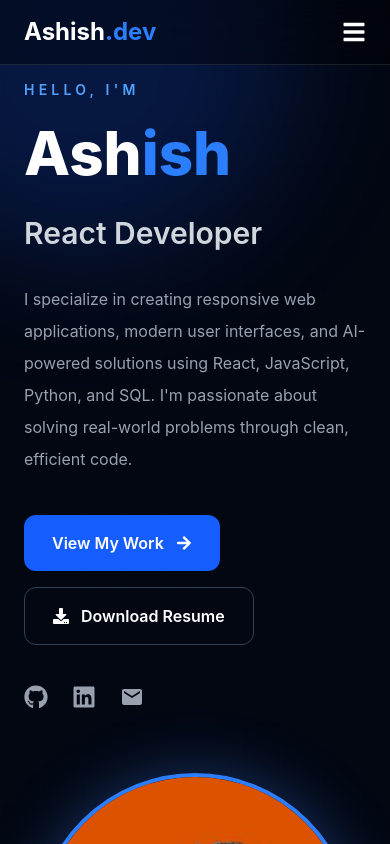
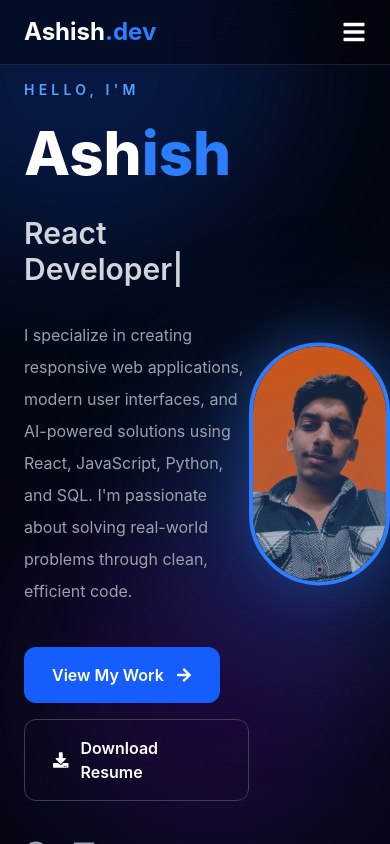
Before and after one commit to AshishPG31/ashish-portfolio, a React app: page / in a window 390 px wide. Shown: the top 844 px of the page. Built offline with nearby package versions, Linux system fonts and the light colour scheme; the HTML template or start-up script is replaced by a standard one.

Commit message:
feat: enhance hero section with modern UI and animations

```diff
--- a/src/sections/Hero/Hero.jsx
+++ b/src/sections/Hero/Hero.jsx
@@ -1,3 +1,4 @@
+import { FaChevronDown } from "react-icons/fa";
 import { TypeAnimation } from "react-type-animation";
 import { motion } from "framer-motion";
 
@@ -8,6 +9,29 @@
 import { FaArrowRight, FaDownload } from "react-icons/fa";
 import { FaGithub, FaLinkedin } from "react-icons/fa";
 import { MdEmail } from "react-icons/md";
+
+const containerVariants = {
+  hidden: {},
+  visible: {
+    transition: {
+      staggerChildren: 0.2,
+    },
+  },
+};
+
+const itemVariants = {
+  hidden: {
+    opacity: 0,
+    y: 30,
+  },
+  visible: {
+    opacity: 1,
+    y: 0,
+    transition: {
+      duration: 0.6,
+    },
+  },
+};
 
 function Hero() {
   return (
@@ -26,13 +50,12 @@
             backgroundSize: "40px 40px",
         }}
         ></div>
-    <div className="relative z-10 max-w-7xl mx-auto px-6 lg:px-10 grid lg:grid-cols-[1.2fr_0.8fr] gap-16 items-center">
-        {/* Left */}
+    <div className="relative z-10 max-w-7xl mx-auto px-6 lg:px-10 grid lg:grid-cols-[1.2fr_0.8fr] gap-8 items-center">          {/* Left */}
 
         <motion.div
-          initial={{ opacity: 0, x: -40 }}
-          animate={{ opacity: 1, x: 0 }}
-          transition={{ duration: 0.8 }}
+        variants={containerVariants}
+        initial="hidden"
+        animate="visible"
         >
 
           <p className="text-blue-400 uppercase tracking-[0.3em] text-sm font-semibold">
@@ -118,7 +141,7 @@
 
         {/* Right */}
 
-        <motion.div
+        {/* <motion.div
           initial={{ opacity: 0, x: 40 }}
           animate={{ opacity: 1, x: 0 }}
           transition={{ duration: 1 }}
@@ -141,9 +164,46 @@
             "
           />
 
-        </motion.div>
+        </motion.div> */}
 
       </div>
+      <motion.div
+        initial={{ opacity: 0, x: 40 }}
+        animate={{
+            opacity: 1,
+            x: 0,
+            y: [0, -10, 0],
+        }}
+        transition={{
+            opacity: { duration: 1 },
+            x: { duration: 1 },
+            y: {
+            duration: 4,
+            repeat: Infinity,
+            ease: "easeInOut",
+            },
+        }}
+        className="flex justify-center relative -ml-6"
+        >
+        {/* Background Glow */}
+        <div className="absolute w-80 h-80 rounded-full bg-blue-500/20 blur-3xl"></div>
+
+        <img
+            src={profile}
+            alt="Ashish"
+            className="
+            w-[320px]
+            lg:w-[360px]
+            rounded-full
+            border-4
+            border-blue-500
+            shadow-[0_0_60px_rgba(59,130,246,0.35)]
+            transition-all
+            duration-500
+            hover:scale-105
+            "
+          />
+        </motion.div>
 
     </section>
   );
```
